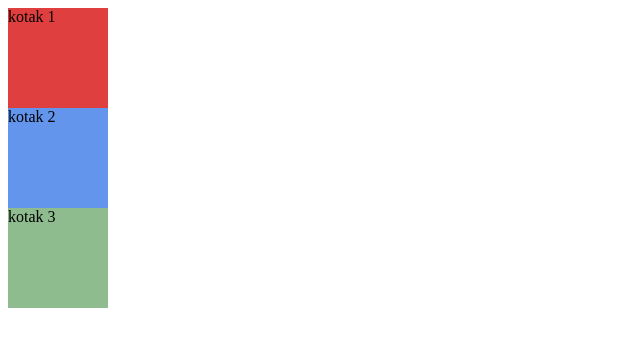
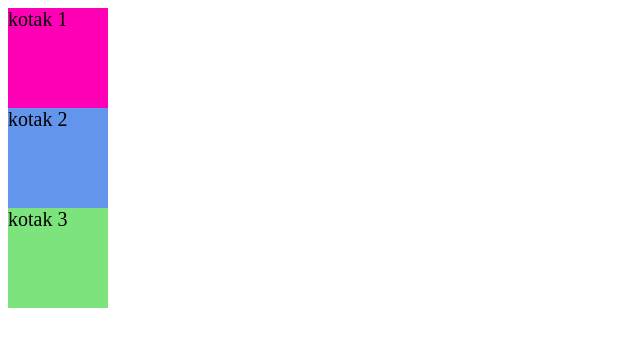
Before and after one commit to RAFIASMAULRIZAL/itw2023_233040073, a plain HTML site: page kuliah/pertemuan5/latihan1.html in a window 1280 px wide. Shown: the whole page, without its empty margins (0-640 px from the left). Drawn offline with Linux system fonts and the light colour scheme.

Commit message:
upload file

```diff
--- a/kuliah/pertemuan5/latihan1.html
+++ b/kuliah/pertemuan5/latihan1.html
@@ -8,16 +8,17 @@
     div {
       width: 100px;
       height: 100px;
+      font-size: 20px;
       background-color: navy;
     }
       .kotak1 {
-        background-color: rgb(224, 63, 63);
+        background-color: rgb(255, 0, 183);
       }
       .kotak2 {
         background-color: cornflowerblue;
       }
       .kotak3 {
-        background-color: darkseagreen;
+        background-color: rgb(125, 227, 125);
       }
 
 
```
